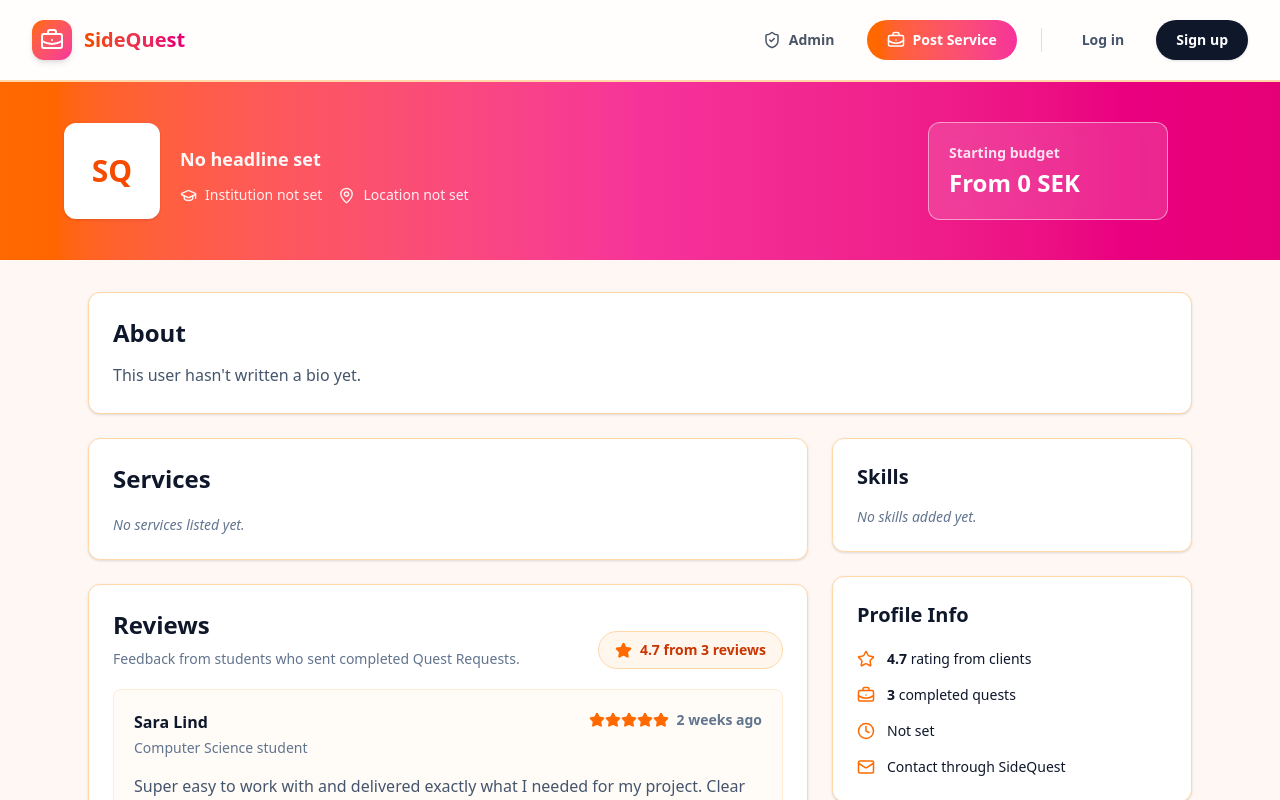
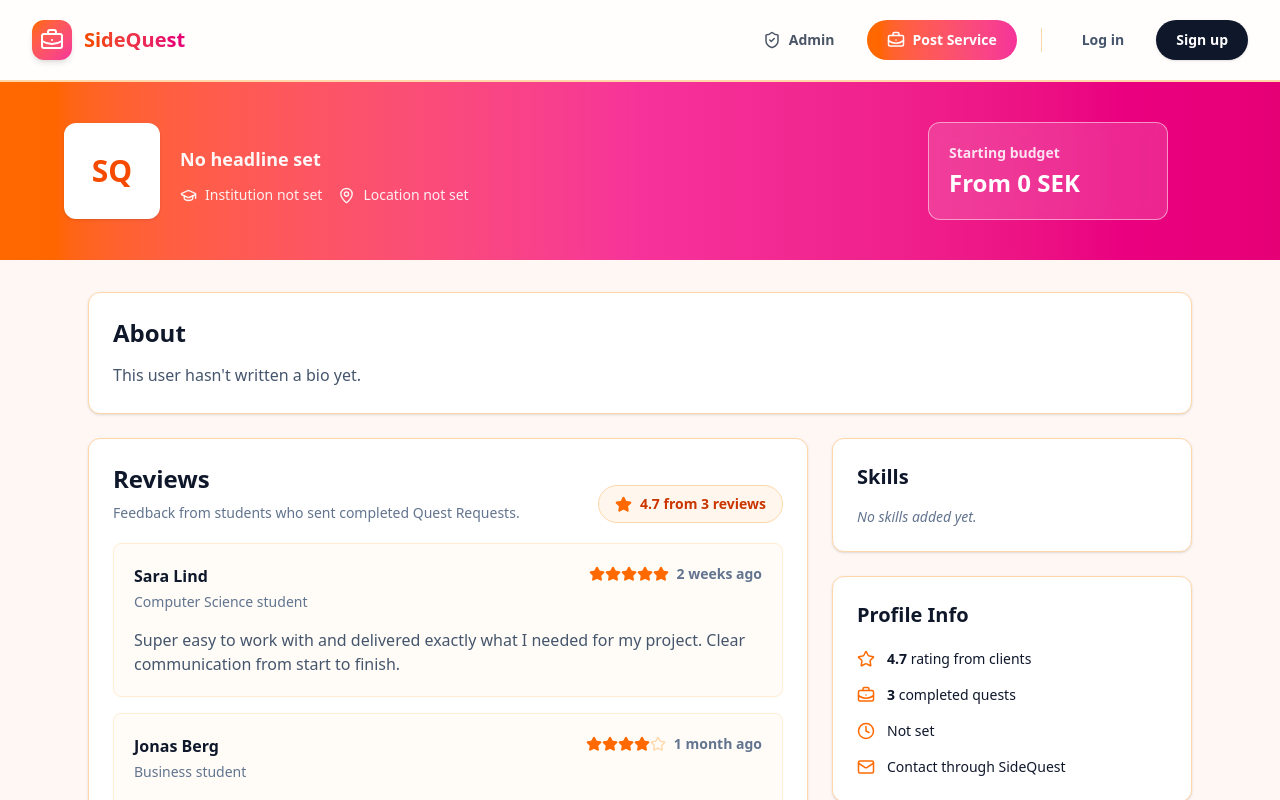
Before and after one commit to mavagoncalves/SideQuest, a React (Vite) app in the folder frontend/: page /profile_view in a window 1280 px wide. Shown: the top 800 px of the page. Built offline with nearby package versions, Linux system fonts and the light colour scheme.

Commit message:
Removed the 'Services' section from the public profile, instead now we have the reviews section

```diff
--- a/frontend/src/pages/ProfilePage.jsx
+++ b/frontend/src/pages/ProfilePage.jsx
@@ -216,28 +216,6 @@
                     </div>
 
                     <div className="mt-6 grid items-start gap-6 lg:grid-cols-[2fr_1fr]">
-                        <div className="space-y-6">
-                            <div className="rounded-xl border border-orange-200 bg-white p-6 shadow-sm">
-                                <h2 className="text-2xl font-bold">Services</h2>
-                                <div className="mt-5 grid gap-4">
-                                    {userProfile.services.length > 0 ? (
-                                        userProfile.services.map((service, index) => (
-                                            <article className="rounded-lg border border-orange-100 bg-orange-50/40 p-5" key={index}>
-                                                <div className="flex flex-col gap-2 sm:flex-row sm:items-start sm:justify-between">
-                                                    <div>
-                                                        <h3 className="text-lg font-bold">{service.title}</h3>
-                                                        <p className="mt-2 text-sm leading-6 text-slate-600">{service.description}</p>
-                                                    </div>
-                                                    <p className="shrink-0 rounded-full bg-white px-4 py-2 text-sm font-extrabold text-pink-600">{service.price}</p>
-                                                </div>
-                                            </article>
-                                        ))
-                                    ) : (
-                                        <p className="text-sm text-slate-500 italic">No services listed yet.</p>
-                                    )}
-                                </div>
-                            </div>
-
                         <div className="rounded-xl border border-orange-200 bg-white p-6 shadow-sm">
                             <div className="flex flex-col gap-3 sm:flex-row sm:items-end sm:justify-between">
                                 <div>
@@ -276,7 +254,6 @@
                                 ))}
                             </div>
                         </div>
-                        </div>
 
                         <SidebarProfile userProfile={userProfile} isOwner={isOwner} />
                     </div>
```
Lines whose indentation alone changed are shown as unchanged.
